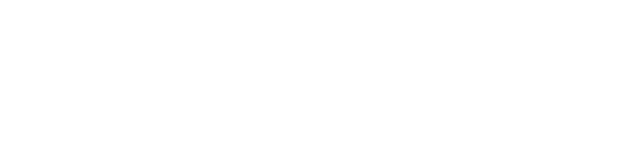
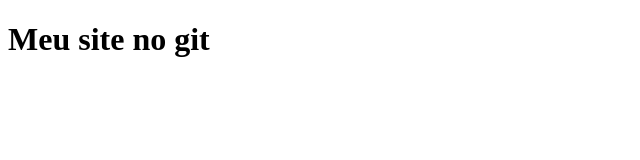
Before and after one commit to sthefanelly/meuprojeto, a plain HTML site: page index.html in a window 1280 px wide. Shown: the whole page, without its empty margins (0-640 px from the left). Drawn offline with Linux system fonts and the light colour scheme.

Commit message:
adicionou o titulo

```diff
--- a/index.html
+++ b/index.html
@@ -6,6 +6,6 @@
     <title>Document</title>
 </head>
 <body>
-
+    <h1>Meu site no git</h1>
 </body>
 </html>
```
